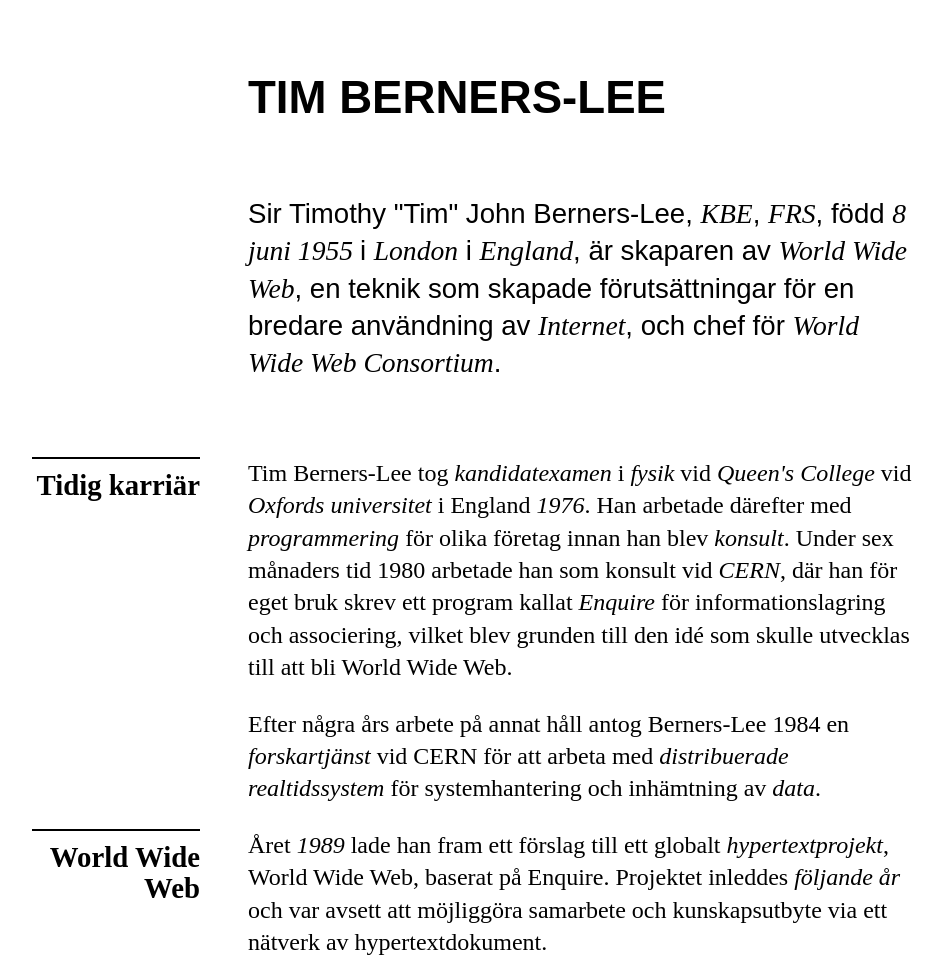
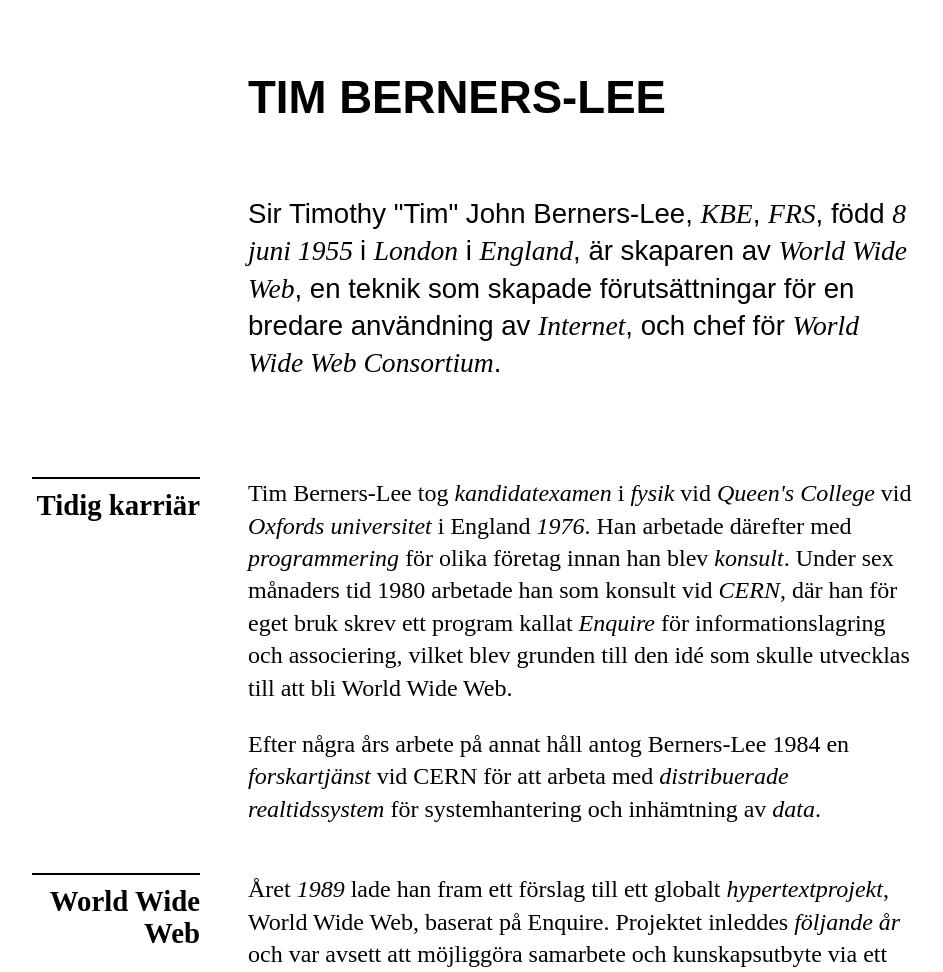
Before and after one commit to lessismoreiammore/webb_typografi, a plain HTML site: page index.html in a window 1280 px wide. Shown: the top 972 px of the page, without its empty margins (168-1111 px from the left). Drawn offline with Linux system fonts and the light colour scheme.

Commit message:
Add margin for blocks

```diff
--- a/style.css
+++ b/style.css
@@ -52,6 +52,10 @@ body > *{
 .content{
   display:block;
   padding:3rem 0 3rem 0;
+}
+
+.block{
+  margin-bottom:2rem;
 }
 
 .intro{
```
